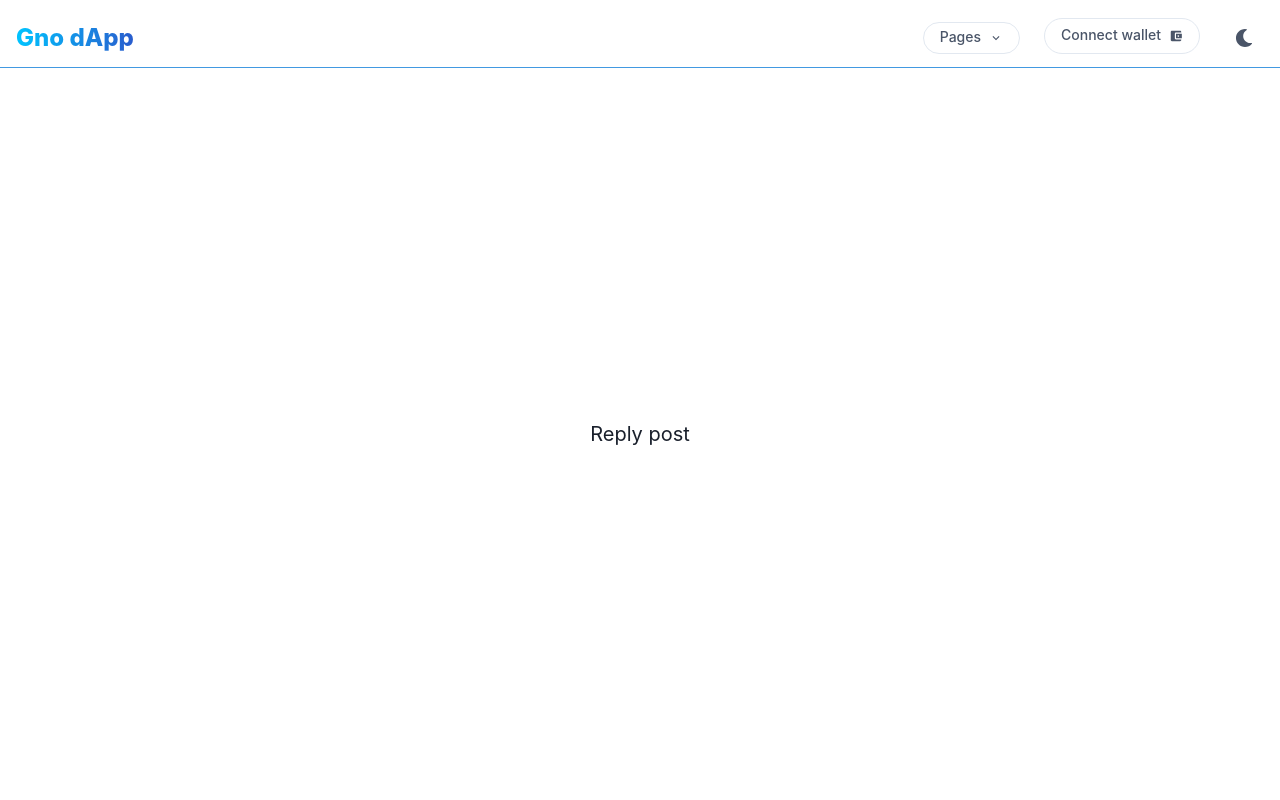
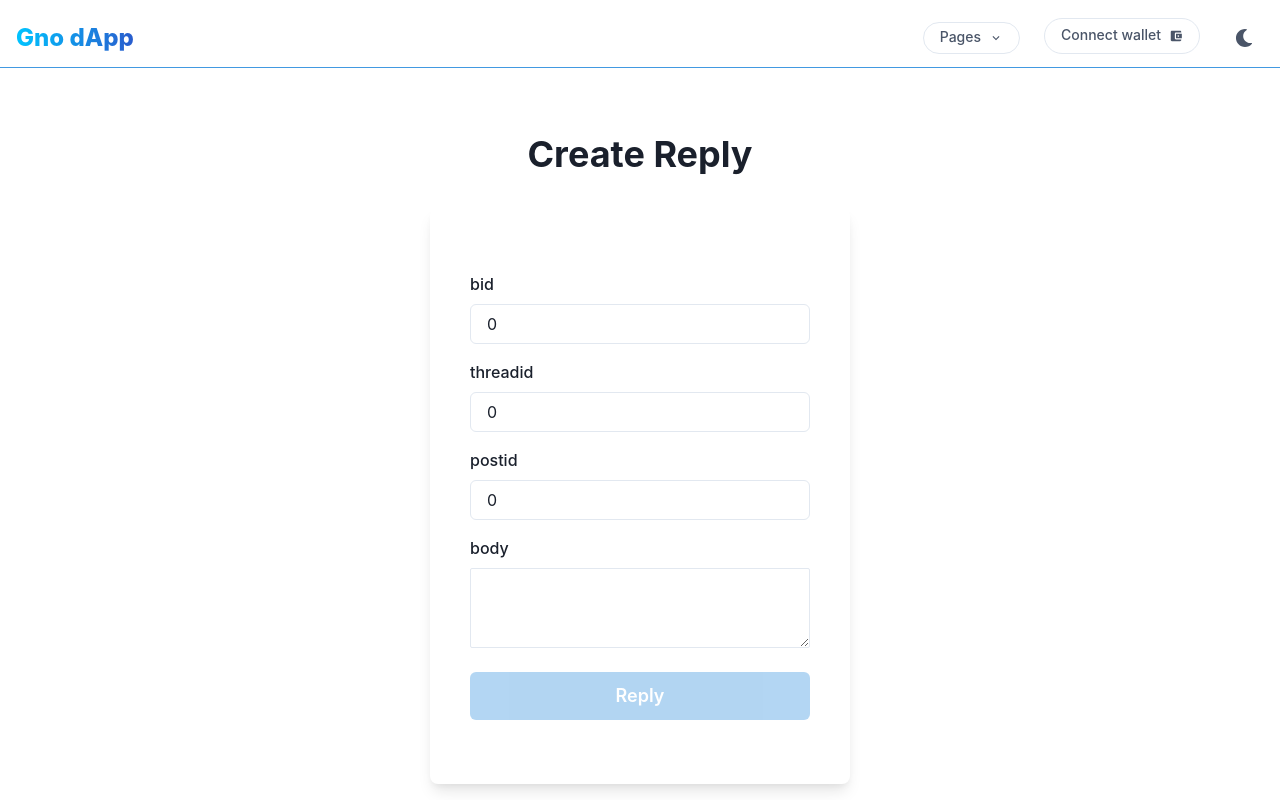
Before and after one commit to disperze/gno-dapp-demo, a React (Create React App) app: page /reply-post in a window 1280 px wide. Built offline with nearby package versions, Linux system fonts and the light colour scheme.

Commit message:
Add reply post page

```diff
--- a/src/components/account-button/index.tsx
+++ b/src/components/account-button/index.tsx
@@ -25,7 +25,6 @@ import {
   configKeplr,
   loadKeplrWallet,
   WalletLoader,
-  formatAddress,
   formatPrice,
   getTokenConfig,
 } from "../../services";
@@ -119,7 +118,7 @@ export function AccountButton(): JSX.Element {
               <Badge fontSize="0.6rem" variant="outline" colorScheme="orange">
                 GNO Testnet
               </Badge>
-              <Text fontSize="md" fontWeight="semibold">{formatAddress(sdk.address)}</Text>
+              <Text fontSize="md" fontWeight="semibold">{sdk.address}</Text>
             </Box>
             <Box py={2}>
               {sdk.balance.map(coin => (
--- a/src/pages/post/index.tsx
+++ b/src/pages/post/index.tsx
@@ -1,9 +1,168 @@
-import { Box } from "@chakra-ui/react";
+import {
+  Flex,
+  Box,
+  FormControl,
+  FormLabel,
+  Stack,
+  Button,
+  Heading,
+  useColorModeValue,
+  NumberInput,
+  NumberInputField,
+  useBoolean,
+  Textarea,
+} from '@chakra-ui/react';
+import { useSearchParams } from 'react-router-dom';
+import { useState } from 'react';
+import { StdSignDoc } from "@cosmjs/amino";
+import { useSdk } from '../../services';
+import { BaseAccount, makeGnoStdTx } from '../../services';
 
 export const Post = () => {
-    return (
-      <Box>
-        Reply post
+  const [searchParams ] = useSearchParams();
+  const { address, client, getSigner, config, refreshBalance } = useSdk();
+
+  const [loading, setLoading] = useBoolean();
+  const [bid, setBid] = useState<number>(getQueryInt("bid"));
+  const [threadId, setThreadId] = useState<number>(getQueryInt("threadid"));
+  const [postId, setPostId] = useState<number>(getQueryInt("postid"));
+  const [body, setBody] = useState<string>();
+
+  function getQueryInt(key: string): number {
+    return parseInt(searchParams.get(key) ?? '0');
+  }
+
+  const createReplyMsg = (sender: string, bid: number, threadid: number, postid: number, body: string) => {
+    return  {
+      type: "/vm.m_call",
+      value: {
+        caller: sender,
+        send: "",
+        pkg_path: "gno.land/r/boards",
+        func: "CreateReply",
+        args: [
+          bid.toString(),
+          threadid.toString(),
+          postid.toString(),
+          body
+        ]
+      }
+    };
+  }
+
+  const createSignDoc = (account: BaseAccount, msg: any, gas: number): StdSignDoc => {
+    return {
+      msgs: [msg],
+      fee: { amount: [{
+        amount: "1",
+        denom: config.token.coinMinimalDenom
+      }], gas: gas.toString() },
+      chain_id: config.chainId!,
+      memo: "",
+      account_number: account.account_number,
+      sequence: account.sequence,
+    };
+
+  };
+
+  const submit = async () => {
+    if (!address || !bid || !threadId || !postId || !body) {
+      return;
+    }
+    const signer = getSigner();
+    if (!client || !signer) {
+      return;
+    }
+
+    setLoading.on();
+
+    try {
+      const replyMsg = createReplyMsg(address, bid, threadId, postId, body);
+      const account = await client.getAccount(address);
+      const signDoc = createSignDoc(account.BaseAccount, replyMsg, 800000);
+      const signature = await signer.signAmino(address, signDoc);
+      console.log(signature);
+
+      const stdTx = makeGnoStdTx(signature.signed, signature.signature);
+      const response = await client.broadcastTx(stdTx);
+      await refreshBalance();
+      alert("Tx: " + response.hash);
+      console.log(response);
+    } catch (error) {
+      alert("Error");
+      console.log(error);
+    } finally {
+      setLoading.off();
+    }
+  };
+
+return (
+  <Flex
+    align={'center'}
+    mt={4}
+    justify={'center'}>
+    <Stack spacing={8} mx={'auto'} maxW={'lg'}>
+      <Stack align={'center'}>
+        <Heading fontSize={'4xl'} textAlign={'center'}>
+          Create Reply
+        </Heading>
+      </Stack>
+      <Box
+        rounded={'lg'}
+        bg={useColorModeValue('white', 'gray.700')}
+        boxShadow={'lg'}
+        w={"420px"}
+        px={10}
+        py={16}>
+        <Stack spacing={4}>
+          <FormControl id="bid">
+            <FormLabel>bid</FormLabel>
+            <NumberInput
+              value={bid}
+              onChange={(_, value) => setBid(value)}>
+              <NumberInputField />
+            </NumberInput>
+          </FormControl>
+          <FormControl id="threadid">
+            <FormLabel>threadid</FormLabel>
+            <NumberInput
+              value={threadId}
+              onChange={(_, value) => setThreadId(value)}>
+              <NumberInputField />
+            </NumberInput>
+          </FormControl>
+          <FormControl id="postid">
+            <FormLabel>postid</FormLabel>
+            <NumberInput
+              value={postId}
+              onChange={(_, value) => setPostId(value)}>
+              <NumberInputField />
+            </NumberInput>
+          </FormControl>
+          <FormControl id="body">
+            <FormLabel>body</FormLabel>
+            <Textarea
+              onChange={(e) => setBody(e.target.value)}
+              size='sm'
+            />
+          </FormControl>
+          <Stack spacing={10} pt={2}>
+            <Button
+              disabled={!address}
+              onClick={submit}
+              isLoading={loading}
+              size="lg"
+              bg={'blue.400'}
+              color={'white'}
+              _hover={{
+                bg: 'blue.500',
+              }}>
+             Reply
+            </Button>
+          </Stack>
+        </Stack>
       </Box>
-    );
+    </Stack>
+  </Flex>
+);
 };
--- a/src/pages/transfer/index.tsx
+++ b/src/pages/transfer/index.tsx
@@ -69,9 +69,10 @@ export const Transfer = () => {
         const stdTx = makeGnoStdTx(signature.signed, signature.signature);
         const response = await client.broadcastTx(stdTx);
         await refreshBalance();
-        alert("Tx hash:" + response.hash);
+        alert("Tx: " + response.hash);
         console.log(response);
       } catch (error) {
+        alert("Error");
         console.log(error);
       } finally {
         setLoading.off();
```
